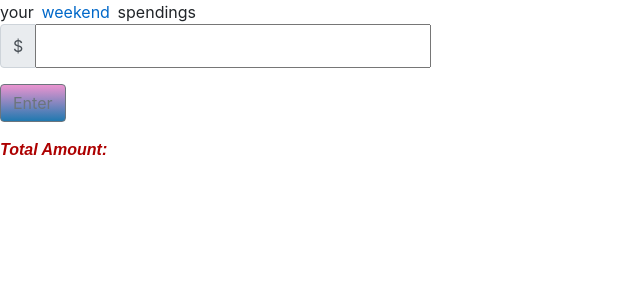
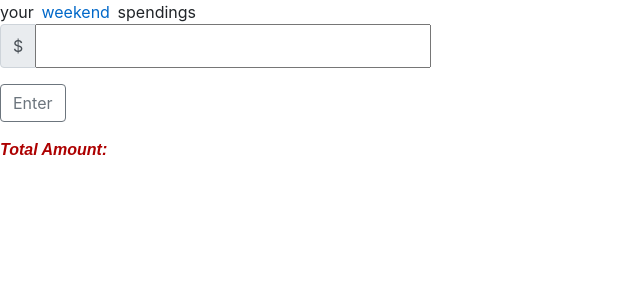
Before and after one commit to Thill799/financialapp-vanilla.js, a PHP site: page / in a window 1280 px wide. Shown: the top 300 px of the page, without its empty margins (0-640 px from the left). Run offline with PHP 8.4, Linux system fonts and the light colour scheme.

Commit message:
button css change

```diff
--- a/style.css
+++ b/style.css
@@ -12,12 +12,6 @@
   input{
       color:#0000005d;
       font-size:25px;
-  }
-
-  button{
-    background: #eb94d0;
-    background-image: -webkit-linear-gradient(top, #eb94d0, #2079b0);
-
   }
 
 
```
